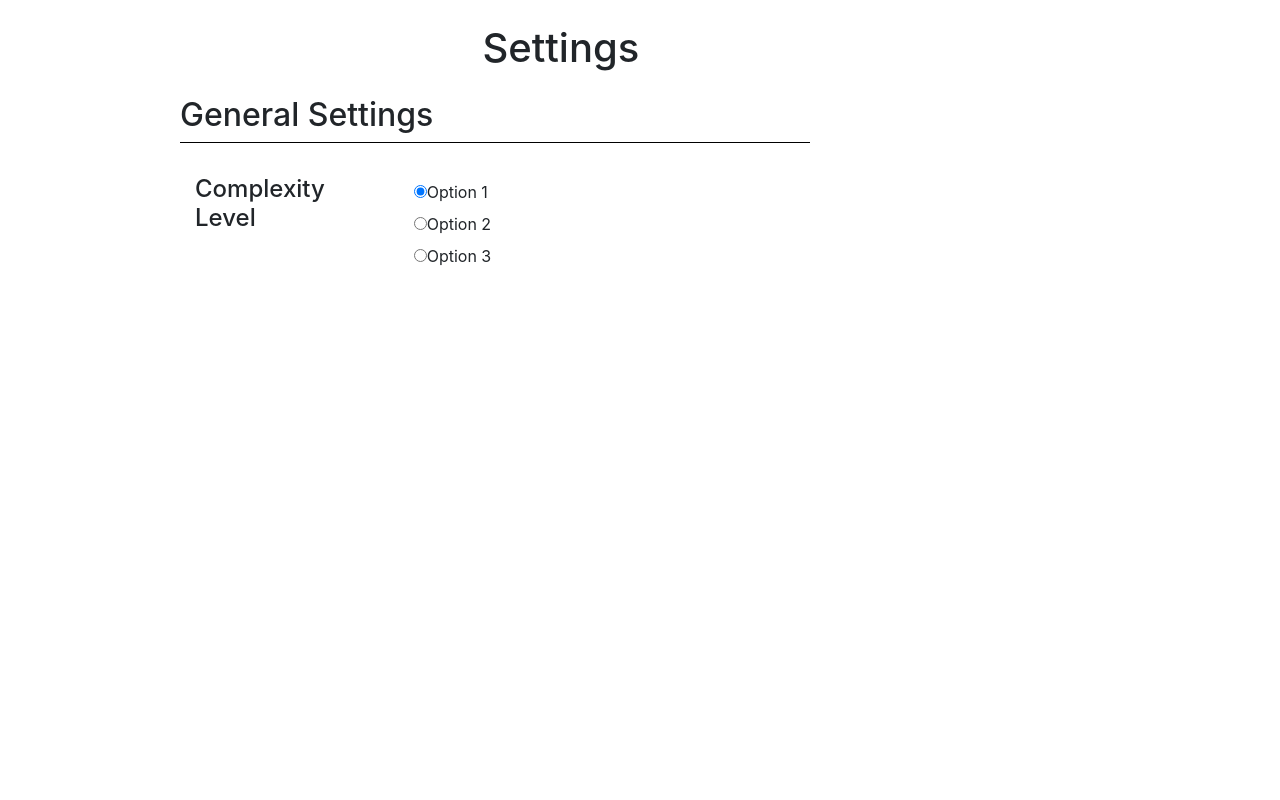
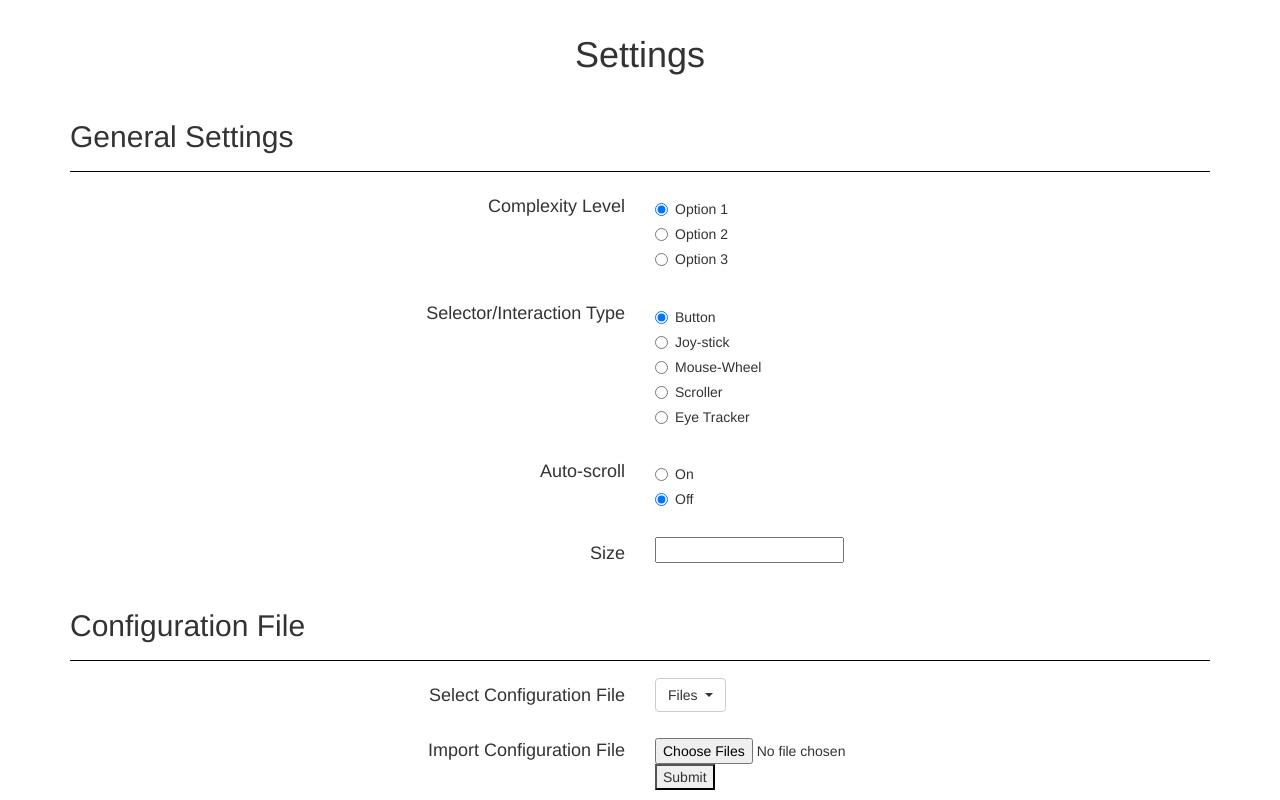
Before and after one commit to MarcDAFrame/AccessibleBrowser, a browser extension: page Extension/templates/settings.html in a window 1280 px wide. Drawn offline with nearby package versions, Linux system fonts and the light colour scheme.

Commit message:
worked on settings page

```diff
--- a/Extension/templates/settings.css
+++ b/Extension/templates/settings.css
@@ -1,5 +1,5 @@
 .outline-main {
-    border: 1px solid #E5E5E5;
+  border: 1px solid #e5e5e5;
   padding-bottom: 20px;
 }
 
@@ -15,12 +15,17 @@
   flex-wrap: wrap;
 }
 
-
 .sepr {
   padding-bottom: 8px;
   border-bottom: 1px solid black;
 }
 
-  .marginating {
-      margin-top: 5px;
+.dropdown-submenu {
+    position: relative;
 }
+
+.dropdown-submenu .dropdown-menu {
+    top: 0;
+    left: 100%;
+    margin-top: -1px;
+}
--- a/Extension/templates/settings.html
+++ b/Extension/templates/settings.html
@@ -5,33 +5,29 @@
     <meta charset="UTF-8">
     <title>Settings Page</title>
     <link rel='stylesheet' href='https://cdnjs.cloudflare.com/ajax/libs/twitter-bootstrap/4.0.0/css/bootstrap.css'>
-
     <link rel="stylesheet" href="settings.css">
-
-</head>
+    <link rel="stylesheet" href="https://maxcdn.bootstrapcdn.com/bootstrap/3.3.7/css/bootstrap.min.css">
+    <script src="https://ajax.googleapis.com/ajax/libs/jquery/3.3.1/jquery.min.js"></script>
+    <script src="https://maxcdn.bootstrapcdn.com/bootstrap/3.3.7/js/bootstrap.min.js"></script></head>
 
 <body>
-
     <div class="container">
         <div class="row">
-            <div class="col-12 col-lg-10 offset-lg-1 mt-3">
-                <div class="row">
-                    <div class="col-10 pt-2 text-center text-black card-shadow">
-                        <h1 class="">Settings</h1>
+            <div class="col-12 pt-4 text-center">
+                <h1>Settings</h1>
             </div>
         </div>
-                <div class="row mt-3">
-                    <div class="col-sm-12">
+        <div class="row no-gutters">
+            <div class="col-12 pt-4 sepr">
+                <h2>General Settings</h2>
+            </div>
+        </div>
         <div class="row">
-                            <div class="col-md-10">
-                                <div class="row">
-                                    <div class="col-md-10">
-                                        <h2 class="sepr">General Settings</h2>
-                                        <div class="col-md-10">
-                                            <br>
-                                            <div class="row">
-                                                <h4 class="col-5">Complexity Level</h4>
-                                                <form class="col-5 marginating">
+            <div class="col mt-4 text-right">
+                <h4>Complexity Level</h4>
+            </div>
+            <div class="col mt-4 pt-1">
+                <form>
                     <div class="radio">
                         <label><input type="radio" name="optradio" checked>Option 1</label>
                     </div>
@@ -44,15 +40,106 @@
                 </form>
             </div>
         </div>
+        <div class="row">
+            <div class="col mt-4 text-right">
+                <h4>Selector/Interaction Type</h4>
+            </div>
+            <div class="col mt-4 pt-1">
+                <form>
+                    <div class="radio">
+                        <label><input type="radio" name="optradio" checked>Button</label>
+                    </div>
+                    <div class="radio">
+                        <label><input type="radio" name="optradio">Joy-stick</label>
+                    </div>
+                    <div class="radio">
+                        <label><input type="radio" name="optradio">Mouse-Wheel</label>
+                    </div>
+                    <div class="radio">
+                        <label><input type="radio" name="optradio">Scroller</label>
+                    </div>
+                    <div class="radio">
+                        <label><input type="radio" name="optradio">Eye Tracker</label>
+                    </div>
+                </form>
+            </div>
+        </div>
+        <div class="row">
+            <div class="col mt-4 text-right">
+                <h4>Auto-scroll</h4>
+            </div>
+            <div class="col mt-4 pt-1">
+                <form>
+                    <div class="radio">
+                        <label><input type="radio" name="optradio">On</label>
+                    </div>
+                    <div class="radio">
+                        <label><input type="radio" name="optradio" checked>Off</label>
+                    </div>
+                </form>
+            </div>
+        </div>
+        <div class="row">
+            <div class="col mt-4 text-right">
+                <h4>Size</h4>
+            </div>
+            <div class="col mt-4 pt-1">
+                    <input type="slider" class="slider" value="" data-slider-min="-20" data-slider-max="20" data-slider-step="10" data-slider-value="-14" data-slider-orientation="horizontal" data-slider-selection="after"data-slider-tooltip="hide">            </div>
+        </div>
+        <div class="row no-gutters">
+            <div class="col-12 pt-4 sepr">
+                <h2>Configuration File</h2>
+            </div>
+        </div>
+        <div class="row">
+            <div class="col mt-4 text-right">
+                <h4>Select Configuration File</h4>
+            </div>
+            <div class="col mt-4 pt-1">
+                    <div class="dropdown">
+                            <button class="btn btn-default dropdown-toggle" type="button" data-toggle="dropdown">Files
+                            <span class=""></span></button>
+                            <ul class="dropdown-menu">
+                              <li><a tabindex="-1" href="#">Facecbook</a></li>
+                              <li><a tabindex="-1" href="#">Gmail</a></li>
+                              <li class="dropdown-submenu">
+                                <a class="test" tabindex="-1" href="#">Youtube <span class="caret"></span></a>
+                                <ul class="dropdown-menu">
+                                  <li><a tabindex="-1" href="#">Conf. File 1</a></li>
+                                  <li><a tabindex="-1" href="www.google.com">Conf. File 2</a></li>
+                                </ul>
+                              </li>
+                            </ul>
                           </div>
             </div>
         </div>
+        <div class="row">
+                <div class="col mt-4 text-right">
+                    <h4>Import Configuration File</h4>
                 </div>
+                <div class="col mt-4 pt-1">
+                        <form method="post" enctype="multipart/form-data">
+                            <div class="pt-2">
+                              <input type="file" id="file" name="file" multiple>
                             </div>
+                            <div>
+                              <button>Submit</button>
+                            </div>
+                           </form>
                 </div>
             </div>
 
 
+    <script>
+            $(document).ready(function(){
+              $('.dropdown-submenu a.test').on("click", function(e){
+                $(this).next('ul').toggle();
+                e.stopPropagation();
+                e.preventDefault();
+              });
+            });
+            </script>
+
 </body>
 
 </html>
```
Lines whose indentation alone changed are shown as unchanged.
